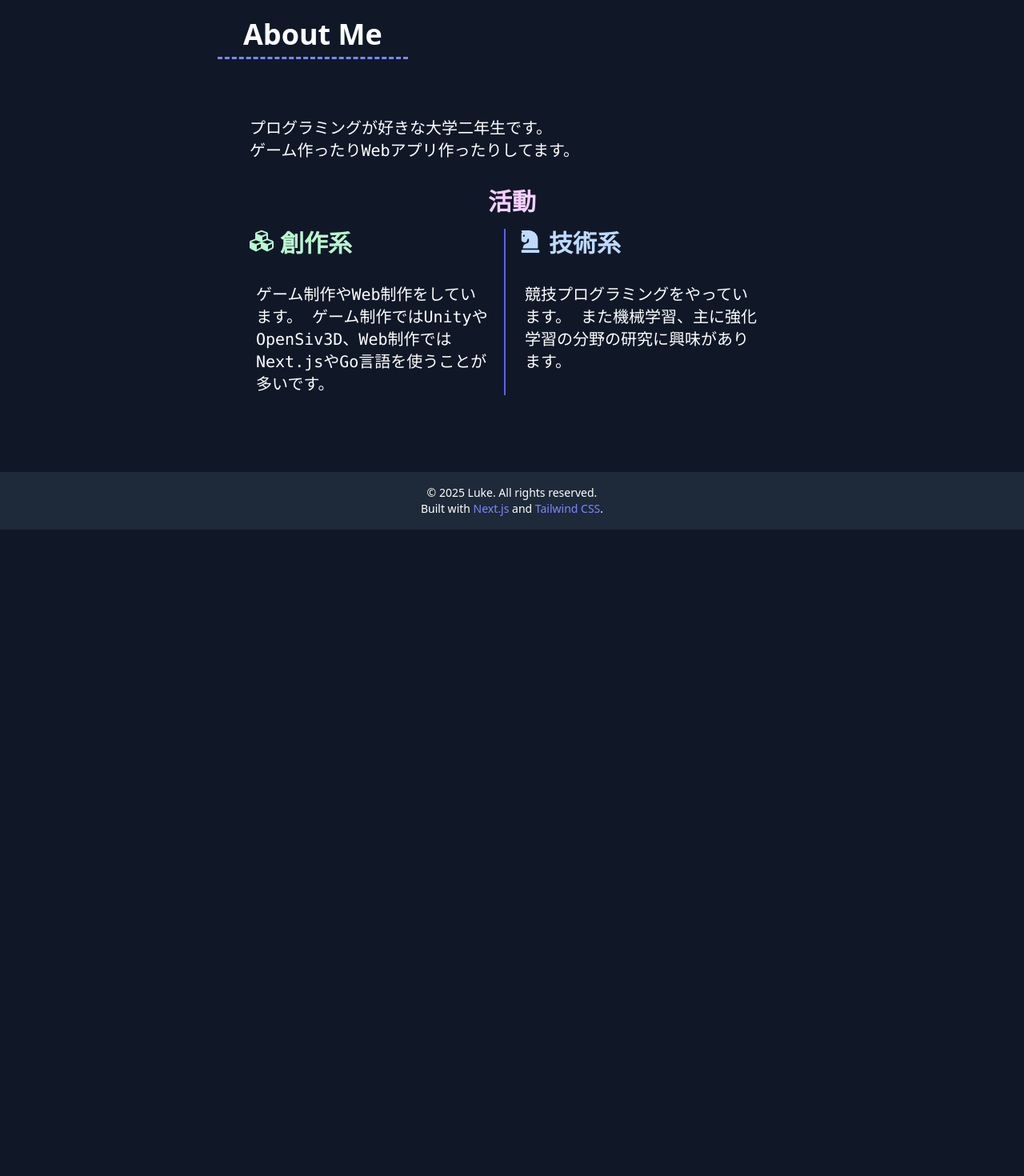
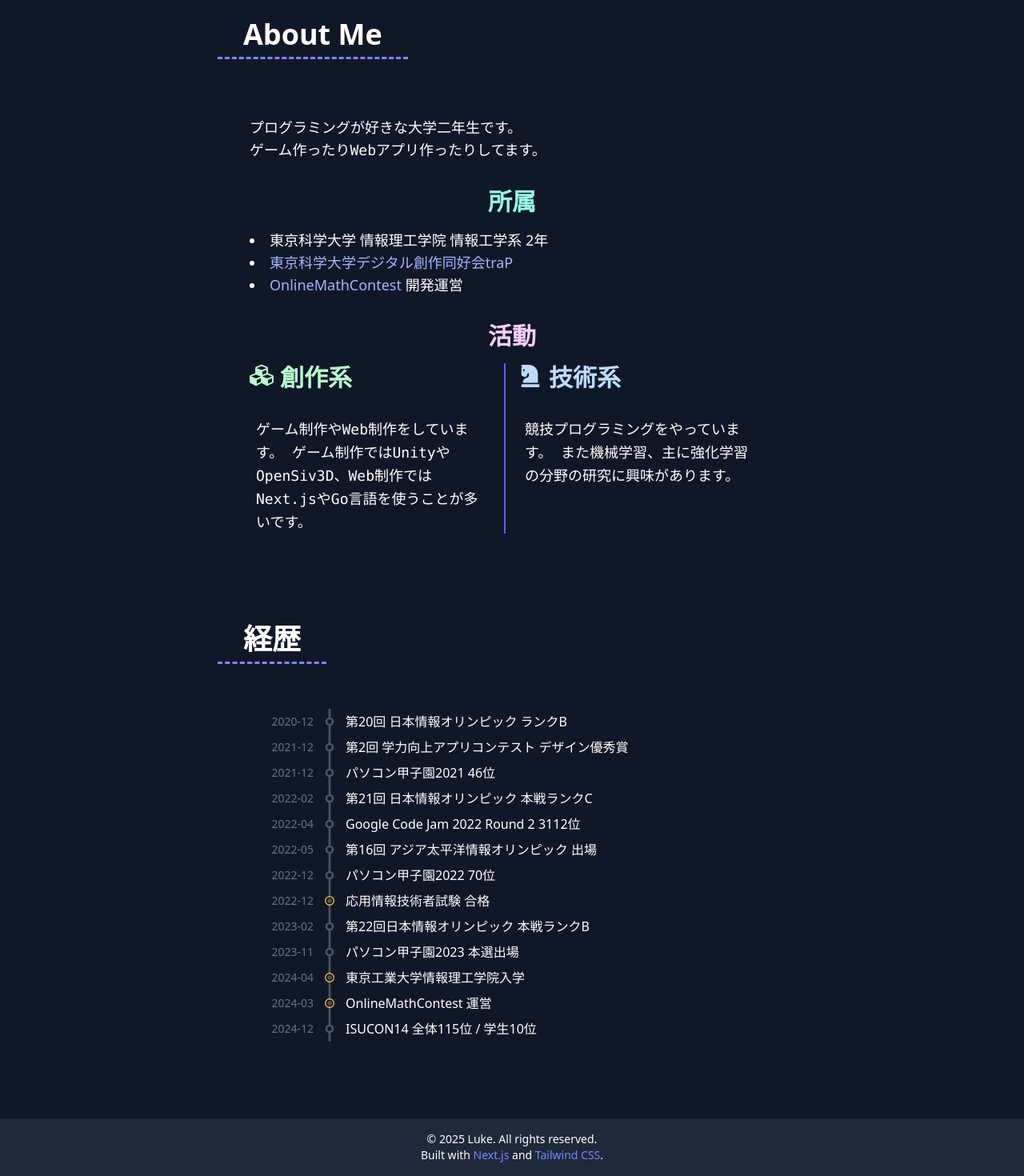
Before and after one commit to Luke256/Luke256.dev, a Next.js app: page / in a window 1280 px wide. Shown: the part 833-2303 px from the top of the page at 80% size. Before the commit the page ends 1495 px from the top, so only its background shows below. Built offline with nearby package versions, Linux system fonts and the light colour scheme.

Commit message:
add career

```diff
--- a/app/page.tsx
+++ b/app/page.tsx
@@ -1,36 +1,13 @@
-import Section from "@/components/home/Section";
-import SubSection from "@/components/home/SubSection";
+import AboutMe from "@/components/home/AboutMe";
+import Career from "@/components/home/Career";
 import TopWindow from "@/components/home/TopWindow";
-import { FaCubes, FaChessKnight } from "react-icons/fa";
 
 export default function Home() {
   return (
     <main>
       <TopWindow />
-      <Section title="About Me">
-        <div className="text-xl font-mono font-midium mt-4">
-          プログラミングが好きな大学二年生です。<br />
-          ゲーム作ったりWebアプリ作ったりしてます。
-        </div>
-
-        <h2 className="text-3xl font-bold mb-4 mt-8 text-fuchsia-200 text-center">
-          活動
-        </h2>
-        <div className="md:grid md:grid-cols-2 md:divide-x-2 md:divide-indigo-500 md:gap-4">
-          <SubSection title="創作系" titleClassName="text-green-200" icon={<FaCubes className="text-3xl mr-2 text-green-200" />}>
-            <span className="text-xl font-mono font-thin">
-              ゲーム制作やWeb制作をしています。
-              ゲーム制作ではUnityやOpenSiv3D、Web制作ではNext.jsやGo言語を使うことが多いです。
-            </span>
-          </SubSection>
-          <SubSection title="技術系" titleClassName="text-blue-200" icon={<FaChessKnight className="text-3xl mr-2 text-blue-200" />}>
-            <span className="text-xl font-mono font-thin">
-              競技プログラミングをやっています。
-              また機械学習、主に強化学習の分野の研究に興味があります。
-            </span>
-          </SubSection>
-        </div>
-      </Section>
+      <AboutMe />
+      <Career />
     </main>
   );
 }
--- /dev/null
+++ b/components/home/AboutMe.tsx
@@ -0,0 +1,46 @@
+import Section from "./Section";
+import SubSection from "./SubSection";
+import Link from "next/link";
+import { FaCubes, FaChessKnight } from "react-icons/fa";
+
+
+const AboutMe = () => {
+  return (
+    <Section title="About Me">
+      <div className="text-lg font-mono font-midium mt-4">
+        プログラミングが好きな大学二年生です。<br />
+        ゲーム作ったりWebアプリ作ったりしてます。
+      </div>
+      <h2 className="text-3xl font-bold mb-4 mt-8 text-teal-200 text-center">
+        所属
+      </h2>
+      <div className="text-lg">
+        <ul className="list-disc list-inside">
+          <li>東京科学大学 情報理工学院 情報工学系 2年</li>
+          <li><Link href="https://trap.jp" target="_blank" aria-label="trap" className="text-indigo-300">東京科学大学デジタル創作同好会traP</Link></li>
+          <li><Link href="https://onlinemathcontest.com" target="_blank" aria-label="OnlineMathContest" className="text-indigo-300">OnlineMathContest</Link> 開発運営</li>
+        </ul>
+      </div>
+
+      <h2 className="text-3xl font-bold mb-4 mt-8 text-fuchsia-200 text-center">
+        活動
+      </h2>
+      <div className="md:grid md:grid-cols-2 md:divide-x-2 md:divide-indigo-500 md:gap-4">
+        <SubSection title="創作系" titleClassName="text-green-200" icon={<FaCubes className="text-3xl mr-2 text-green-200" />}>
+          <span className="text-lg font-mono font-thin">
+            ゲーム制作やWeb制作をしています。
+            ゲーム制作ではUnityやOpenSiv3D、Web制作ではNext.jsやGo言語を使うことが多いです。
+          </span>
+        </SubSection>
+        <SubSection title="技術系" titleClassName="text-blue-200" icon={<FaChessKnight className="text-3xl mr-2 text-blue-200" />}>
+          <span className="text-lg font-mono font-thin">
+            競技プログラミングをやっています。
+            また機械学習、主に強化学習の分野の研究に興味があります。
+          </span>
+        </SubSection>
+      </div>
+    </Section>
+  );
+}
+
+export default AboutMe;
--- /dev/null
+++ b/components/home/Career.tsx
@@ -0,0 +1,25 @@
+import CareerDot from "./CareerDot";
+import Section from "./Section";
+import careerList from "@/refdata/CareerList";
+
+const Career = () => {
+    return (
+        <Section title="経歴">
+            <div className="">
+                <div className="overflow-x-auto">
+                    {careerList.map((career, index) => (
+                        <div key={index} className="flex items-center">
+                            <div className="text-sm text-gray-500 min-w-[6em] text-right pr-1">{career.date}</div>
+                            <div className="min-w-[2em] max-w-[2em]">
+                                <CareerDot important={career.important} />
+                            </div>
+                            <div className="pl-1 text-base whitespace-nowrap">{career.description}</div>
+                        </div>
+                    ))}
+                </div>
+            </div>
+        </Section>
+    )
+}
+
+export default Career;
--- /dev/null
+++ b/components/home/CareerDot.tsx
@@ -0,0 +1,24 @@
+
+type Props = {
+    important?: boolean;
+};
+
+const CareerDot = ({ important }: Props) => {
+    return (
+        /* 中央に円環、その上下に線 */
+        <svg width="100%" height="100%" viewBox="0 0 24 24" fill="none" xmlns="http://www.w3.org/2000/svg">
+            <line x1="12" y1="0" x2="12" y2="9" stroke="#4B5563" strokeWidth="2" />
+            <line x1="12" y1="15" x2="12" y2="26" stroke="#4B5563" strokeWidth="2" />
+            {
+                important ?
+                    <circle cx="12" cy="12" r="4" stroke="#FBBF24" strokeWidth="1" fill="none" /> :
+                    <circle cx="12" cy="12" r="3" stroke="#4B5563" strokeWidth="2" fill="none" />
+            }
+            {important &&
+                <circle cx="12" cy="12" r="2" fill="#4B5563" />
+            }
+        </svg>
+    )
+}
+
+export default CareerDot;
--- a/components/home/TopWindow.tsx
+++ b/components/home/TopWindow.tsx
@@ -9,9 +9,9 @@ const TopWindow = () => {
     <div className="h-screen bg-linear-to-t from-gray-900 to-gray-700">
       <HeadBar />
       <div className="max-w-3xl m-auto h-[calc(100%-var(--header-height))]">
-        <div className="flex flex-col-reverse md:flex-row items-center place-content-center md:justify-around h-full px-4 md:px-1">
+        <div className="flex flex-col-reverse md:flex-row items-center place-content-center md:justify-around h-full lg:px-4 md:px-1">
           <div className="animate-fade-in-load opacity-0">
-            <div className="text-6xl font-black font-mono bg-clip-text bg-gradient-to-r from-indigo-500 to-fuchsia-600 text-transparent">
+            <div className="text-4xl md:text-6xl font-black font-mono bg-clip-text bg-gradient-to-r from-indigo-500 to-fuchsia-600 text-transparent">
               <h1 className="p-1">
                 Luke256&apos;s
               </h1>
--- /dev/null
+++ b/refdata/CareerList.ts
@@ -0,0 +1,25 @@
+
+type Career = {
+    date: string;
+    description: string;
+    important?: boolean;
+};
+
+const careerList: Career[] = [
+    { date: "2020-12", description: "第20回 日本情報オリンピック ランクB" },
+    { date: "2021-12", description: "第2回 学力向上アプリコンテスト デザイン優秀賞" },
+    { date: "2021-12", description: "パソコン甲子園2021 46位" },
+    { date: "2022-02", description: "第21回 日本情報オリンピック 本戦ランクC" },
+    { date: "2022-04", description: "Google Code Jam 2022 Round 2 3112位" },
+    { date: "2022-05", description: "第16回 アジア太平洋情報オリンピック 出場" },
+    { date: "2022-12", description: "パソコン甲子園2022 70位" },
+    { date: "2022-12", description: "応用情報技術者試験 合格", important: true },
+    { date: "2023-02", description: "第22回日本情報オリンピック 本戦ランクB" },
+    { date: "2023-11", description: "パソコン甲子園2023 本選出場" },
+    { date: "2024-04", description: "東京工業大学情報理工学院入学", important: true },
+    { date: "2024-03", description: "OnlineMathContest 運営", important: true },
+    { date: "2024-12", description: "ISUCON14 全体115位 / 学生10位" }
+];
+
+export default careerList;
+export type { Career };
```
